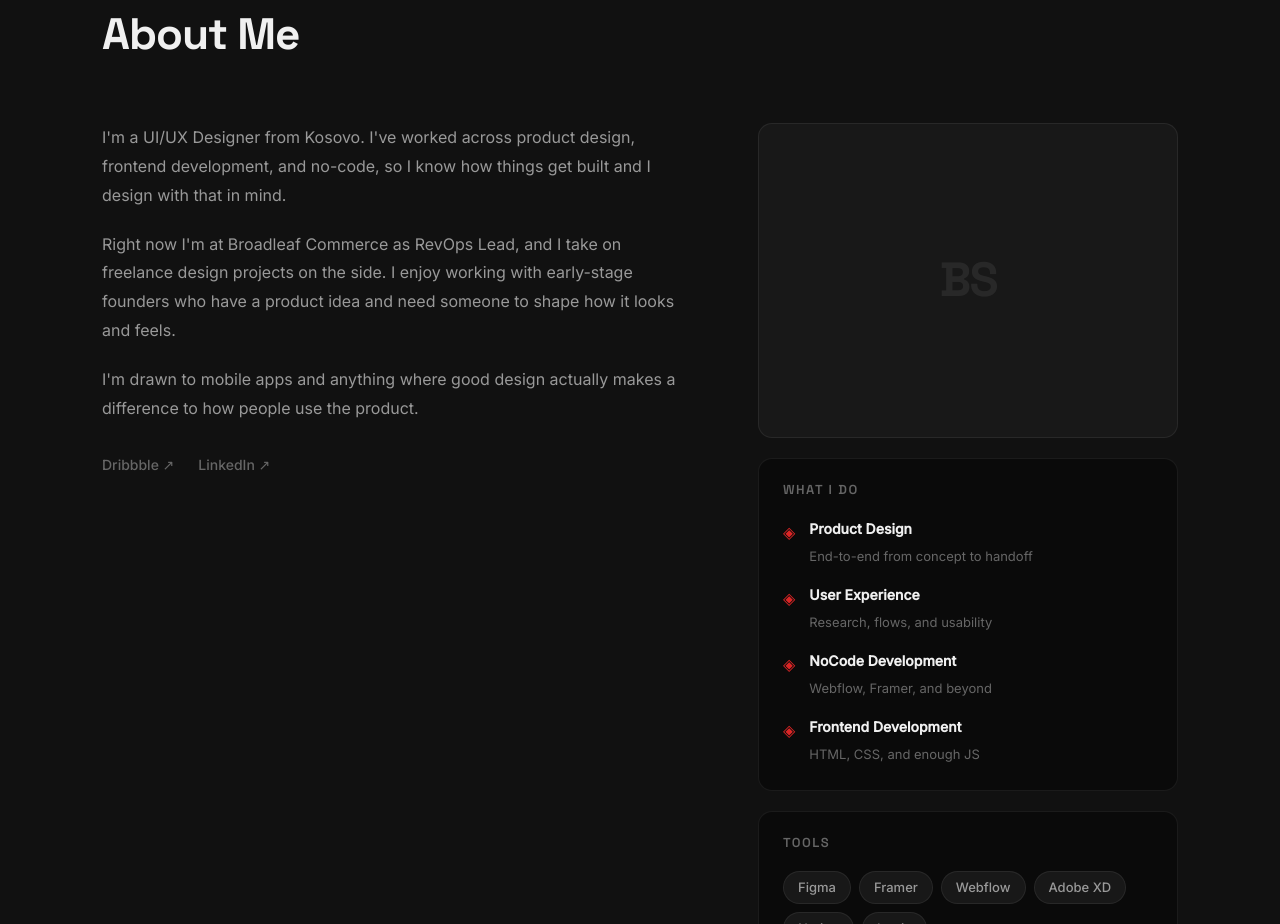
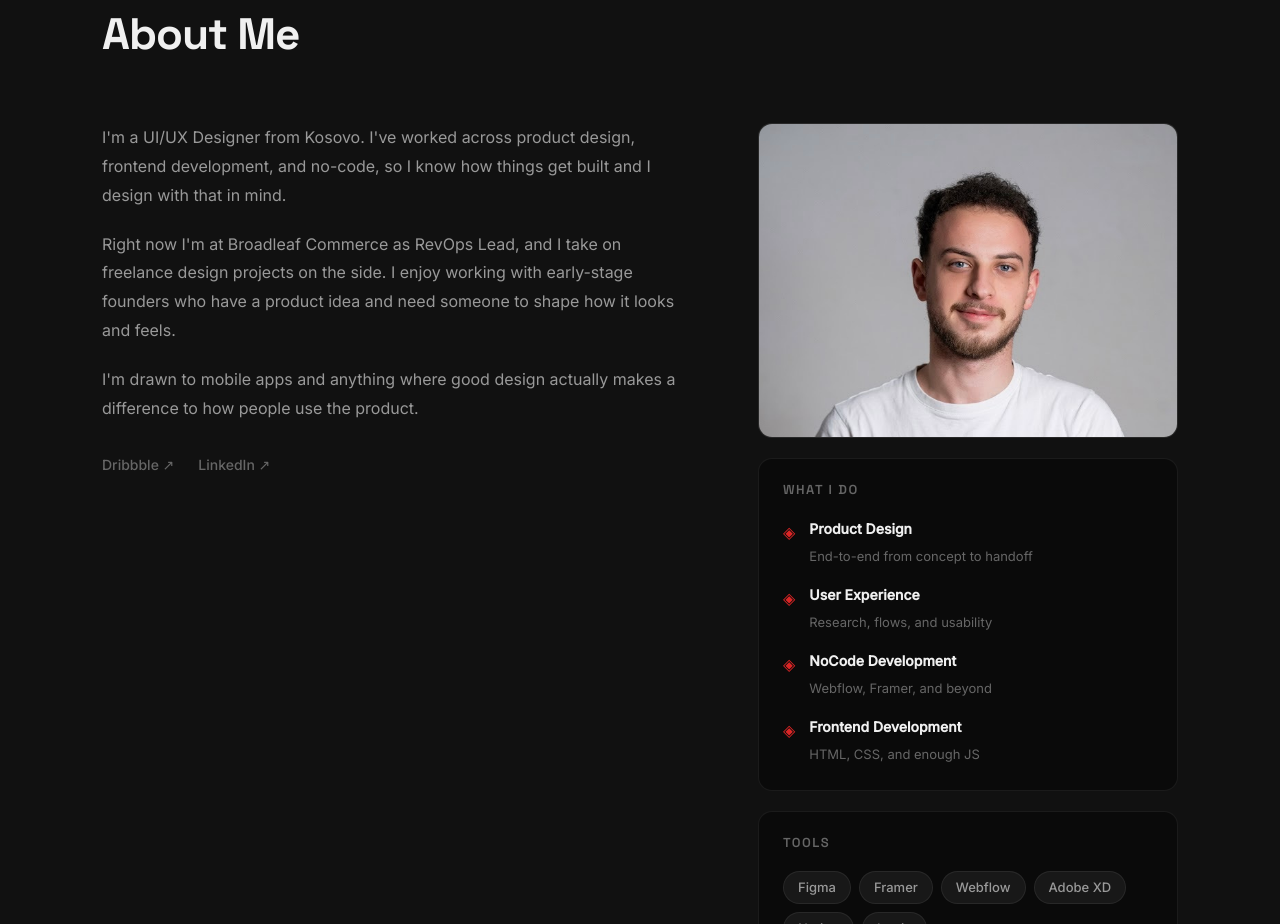
Before and after one commit to BlendiS1/portfolio, a plain HTML site: page index.html in a window 1280 px wide. Shown: the part 2462-3386 px from the top of the page. Drawn offline with Linux system fonts and the light colour scheme.

Commit message:
Point about photo to uploaded filename IMG_1763.jpeg

```diff
--- a/index.html
+++ b/index.html
@@ -123,7 +123,7 @@
           </div>
         </article>
 
-        <!-- StudyBuddy — 3 images -->
+        <!-- StudyBuddy — 2 images -->
         <article class="project-card reveal" data-index="1">
           <div class="project-thumb" style="--c1:#0d9488;--c2:#0891b2">
             <div class="slider" data-slider>
@@ -231,9 +231,8 @@
 
         <div class="about-side">
           <div class="about-photo-wrap reveal">
-            <!-- Replace with your actual photo -->
             <div class="about-photo-placeholder">
-              <img src="images/photo.jpg" alt="Blendi Syla" class="about-photo" onerror="this.style.display='none'" />
+              <img src="images/IMG_1763.jpeg" alt="Blendi Syla" class="about-photo" onerror="this.style.display='none'" />
               <div class="photo-initials">BS</div>
             </div>
           </div>
```
